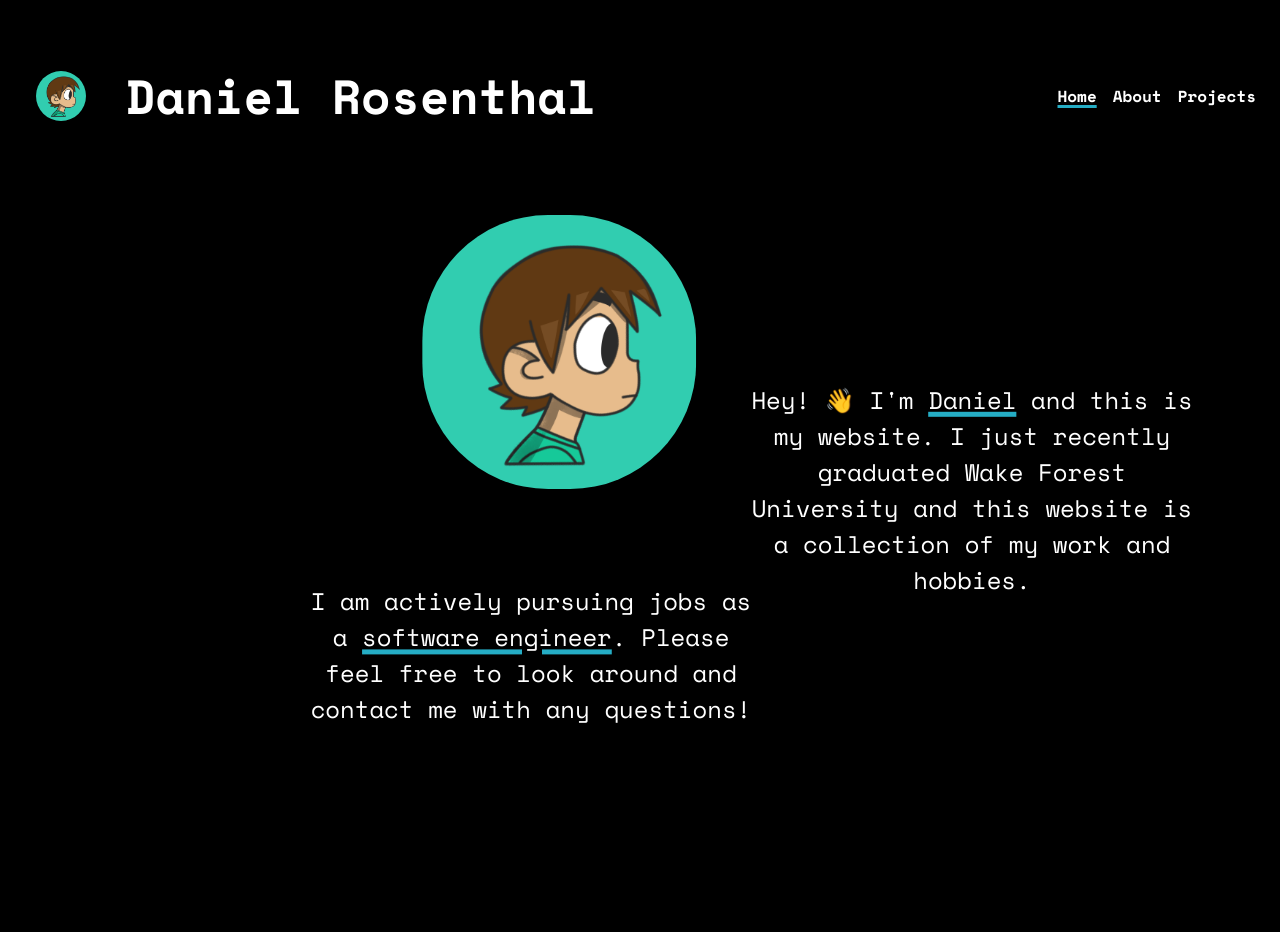
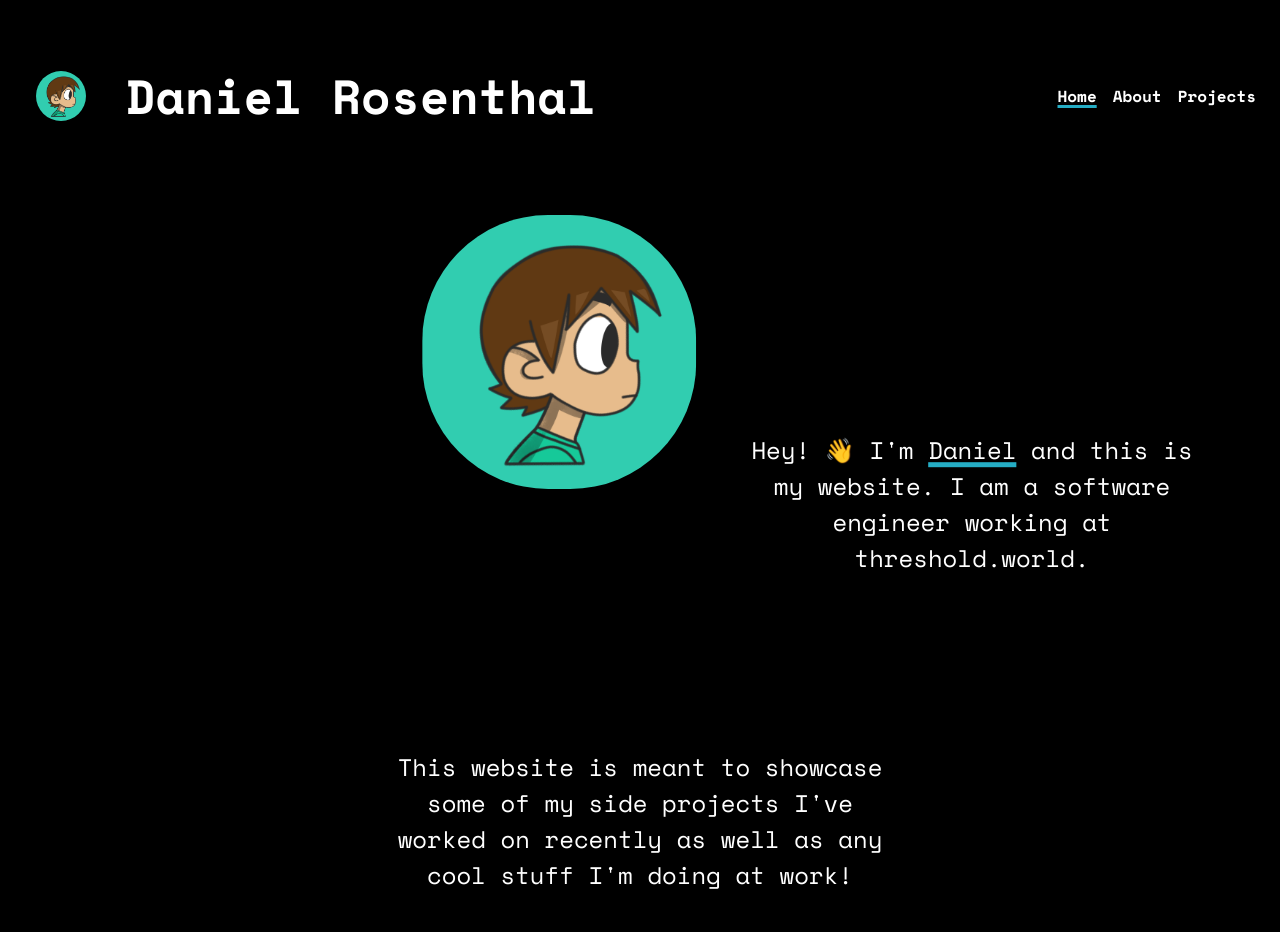
Before and after one commit to danielrosenthal0/portfolio, a React (Create React App) app: page / in a window 1280 px wide. Shown: the top 932 px of the page. Built offline with nearby package versions, Linux system fonts and the light colour scheme.

Commit message:
text change

```diff
--- a/src/components/Home.js
+++ b/src/components/Home.js
@@ -14,17 +14,17 @@ const Home = () => {
           <FadeInOnScroll>
             <p className={styles.intro}>
               Hey! 👋 I'm <span className={styles.underline}>Daniel</span> and
-              this is my website. I just recently graduated Wake Forest University and this website is a
-              collection of my work and hobbies.
+              this is my website. I am a software engineer working at threshold.world.
             </p>
           </FadeInOnScroll>
           <FadeInOnScroll>
-            <p className={styles.intro2}>
+            {/* <p className={styles.intro2}>
               I am actively pursuing jobs as a{" "}
               <span className={styles.underline}>software engineer</span>.{" "}
               Please feel free to look around and
               contact me with any questions!
-            </p>
+            </p> */}
+            <p>This website is meant to showcase some of my side projects I've worked on recently as well as any cool stuff I'm doing at work!</p>
           </FadeInOnScroll>
         </div>
 
```
